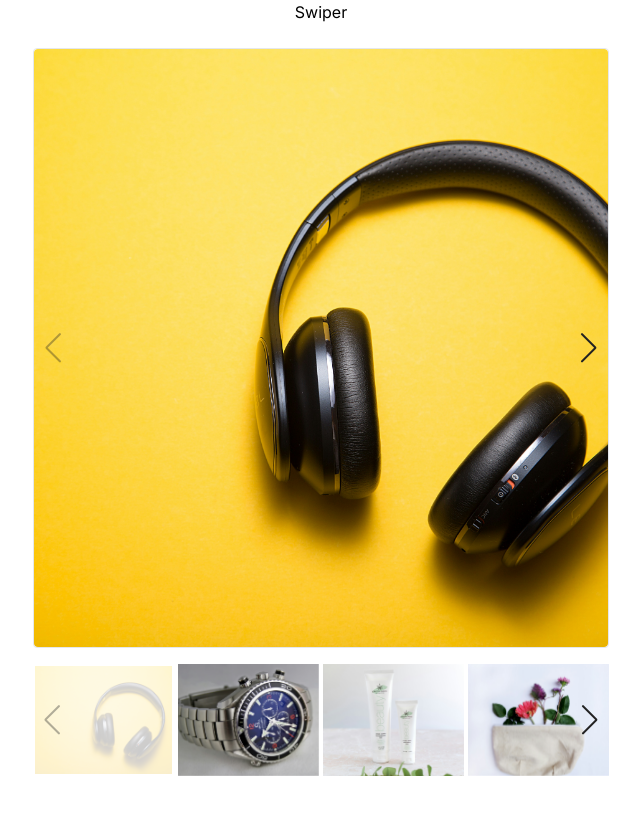
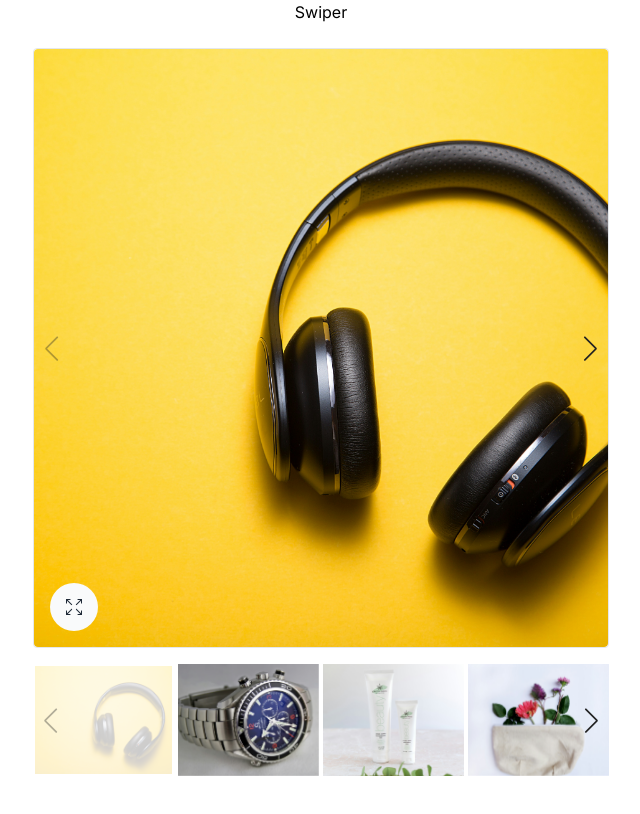
Before and after one commit to Demiladeala/slider-ts, a Next.js app: page / in a window 1280 px wide. Shown: the top 814 px of the page, without its empty margins (319-959 px from the left). Built offline with nearby package versions, Linux system fonts and the light colour scheme.

Commit message:
first commit

```diff
--- a/app/components/slider.tsx
+++ b/app/components/slider.tsx
@@ -7,6 +7,11 @@ import 'swiper/css/thumbs';
 import { useState } from 'react';
 import type { Swiper as SwiperType } from 'swiper';
 import Image from 'next/image';
+import { SlSizeFullscreen } from 'react-icons/sl';
+import { BiSolidZoomIn } from 'react-icons/bi';
+import { VscClose } from 'react-icons/vsc';
+import { MdOutlineFullscreen } from 'react-icons/md';
+import { IoIosShareAlt } from 'react-icons/io';
 
 const images = [
     "/img-1.png",
@@ -21,13 +26,16 @@ const images = [
 export const Slider = () => {
     const [thumbsSwiper, setThumbsSwiper] = useState<SwiperType | null>(null);
     const [activeIndex, setActiveIndex] = useState(0);
+    const [isFullScreen, setIsFullScreen] = useState(false);
+    const [showFullText, setShowFullText] = useState(false);
+    const [zoomScale, setZoomScale] = useState(1);
 
-      // Function to toggle fullscreen mode
-    const handleFullScreen = (image: string) => {
-        const imageElement = document.getElementById(`slide-image-${activeIndex}`);
-        if (imageElement?.requestFullscreen) {
-            imageElement.requestFullscreen();
-        }
+    const handleFullScreen = () => {
+        setIsFullScreen(!isFullScreen);
+    };
+
+    const handleZoom = () => {
+        setZoomScale(zoomScale === 1 ? 1.5 : 1);
     };
 
     const handleMouseMove = (event: React.MouseEvent<HTMLDivElement, MouseEvent>) => {
@@ -39,6 +47,7 @@ export const Slider = () => {
     };
 
     return (
+        <>
         <div className="mt-6 mb-20 w-[95%] md:w-[70%] lg:w-[45%] mx-auto">
             <Swiper
                 modules={[Navigation, Thumbs]}
@@ -64,6 +73,20 @@ export const Slider = () => {
                                 className="w-full h-full object-cover rounded"
                             />
                         </div>
+                        {index === activeIndex && (
+                           <div className='w-fit h-20 fixed bottom-0 left-0 flex items-start'>
+                             <div
+                                onMouseEnter={() => setShowFullText(true)}
+                                onMouseLeave={() => setShowFullText(false)}
+                                className={` w-fit ml-4 mt-4 bg-gray-50 text-gray-800 p-4
+                                flex items-center gap-1 rounded-full cursor-pointer transition-transform duration-300`}
+                                onClick={handleFullScreen}
+                            >
+                                <SlSizeFullscreen size={16}/>
+                                {showFullText && <span className="ml-2 text-xs">Click to Enlarge</span>}
+                            </div>
+                           </div>
+                        )}
                     </SwiperSlide>
                 ))}
             </Swiper>
@@ -95,5 +118,45 @@ export const Slider = () => {
                 ))}
             </Swiper>
         </div>
+
+        {/* Fullscreen Overlay */}
+        {isFullScreen && (
+            <div className="fixed inset-0 bg-black bg-opacity-90 z-50 flex flex-col items-center justify-center p-4">
+                <div className="relative w-full max-w-5xl h-[80vh] bg-black">
+                    <Image
+                        width={1500}
+                        height={1500}
+                        src={images[activeIndex]}
+                        alt={`Slide ${activeIndex}`}
+                        className="w-full h-full object-cover"
+                        style={{ transform: `scale(${zoomScale})` }}
+                    />
+                    <div className="absolute top-4 left-4 text-gray-800">
+                        {activeIndex + 1}/{images.length}
+                    </div>
+                    <div className="absolute top-4 right-4 flex space-x-4 text-gray-800">
+                        {/* <BiSolidZoomIn size={20} /> */}
+                        <MdOutlineFullscreen size={20} onClick={handleZoom}  className='cursor-pointer'/>
+                        {/* <IoIosShareAlt size={20} /> */}
+                        <VscClose size={20} onClick={handleFullScreen} className="cursor-pointer" />
+                    </div>
+                    <div className="absolute left-4 bottom-4 text-gray-800">
+                        <button
+                            onClick={() => setActiveIndex((prev) => (prev > 0 ? prev - 1 : images.length - 1))}
+                        >
+                            Prev
+                        </button>
+                    </div>
+                    <div className="absolute right-4 bottom-4 text-gray-800">
+                        <button
+                            onClick={() => setActiveIndex((prev) => (prev < images.length - 1 ? prev + 1 : 0))}
+                        >
+                            Next
+                        </button>
+                    </div>
+                </div>
+            </div>
+        )}
+        </>
     );
 };
--- a/app/globals.css
+++ b/app/globals.css
@@ -4,7 +4,7 @@
 
 :root {
   --swiper-theme-color: #222 !important;
-  --swiper-navigation-size: 30px !important;
+  --swiper-navigation-size: 25px !important;
 }
 
 @media (max-width:768px) {
```
